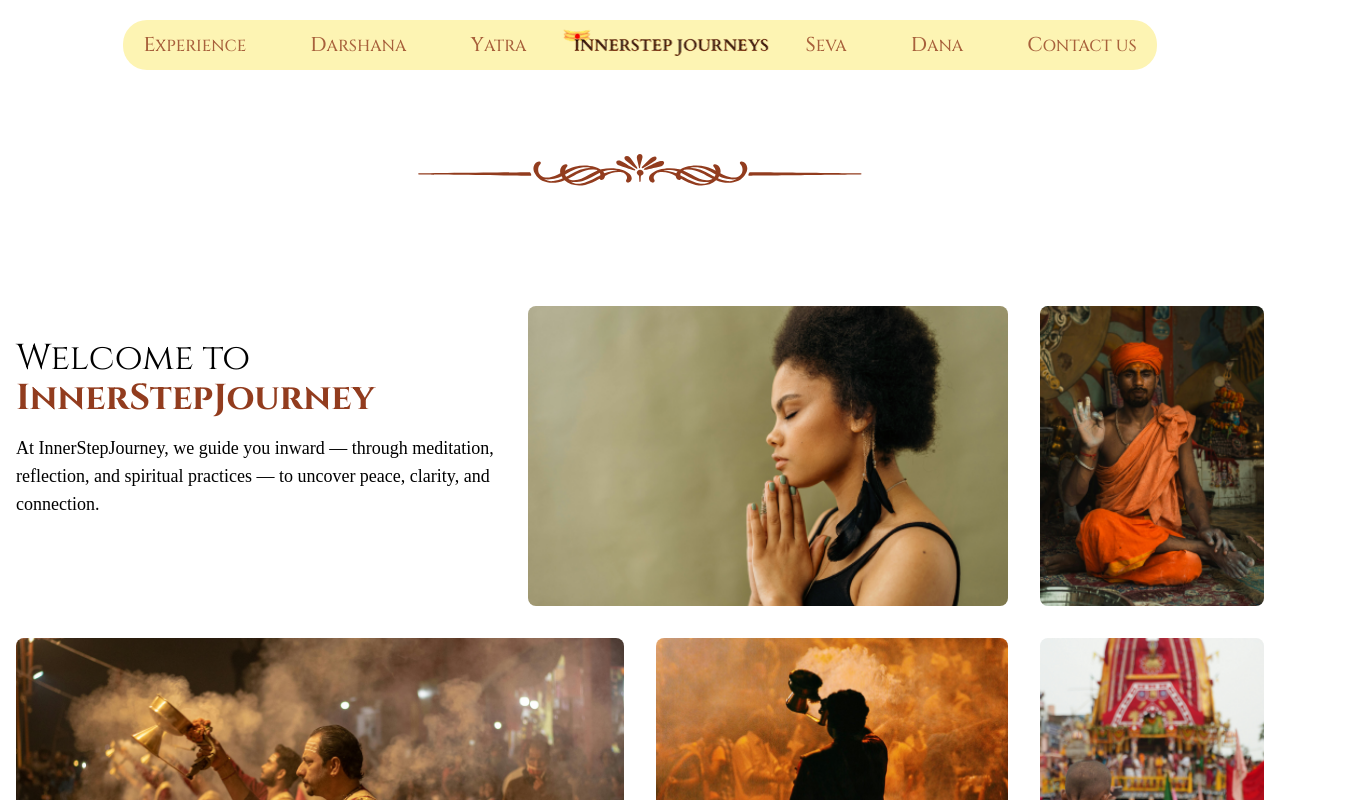
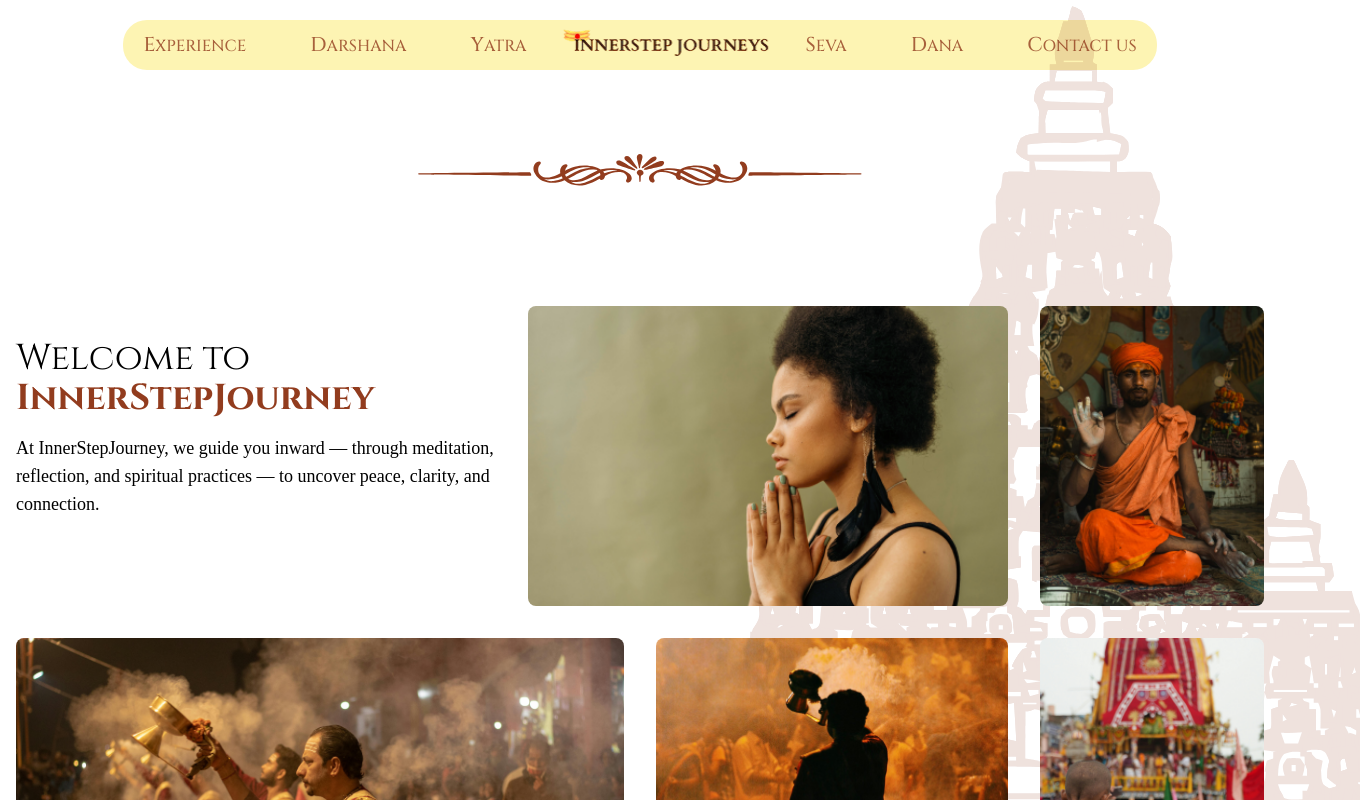
Before and after one commit to akshitasyal/InnerStep-Journeys, a Next.js app: page / in a window 1280 px wide. Shown: the top 800 px of the page, 1360 px wide, since content can reach past the window. Built offline with nearby package versions, Linux system fonts and the light colour scheme; a web font is replaced by a local one.

Commit message:
feat: added background vector in welcome section

```diff
--- a/app/components/welcome/Welcome.tsx
+++ b/app/components/welcome/Welcome.tsx
@@ -4,6 +4,13 @@ import React from "react";
 const Welcome: React.FC = () => {
   return (
     <section className="py-16 relative">
+      <Image
+        src="/svg/bg-vector.svg"
+        width={800}
+        height={800}
+        alt="background vector"
+        className="absolute right-0 bottom-0 rotate-180 translate-[10%] "
+      />
       <div className="container mx-auto px-4">
         {/* Decorative element at top */}
         <div className="flex justify-center mb-12 md:mb-30">
```
